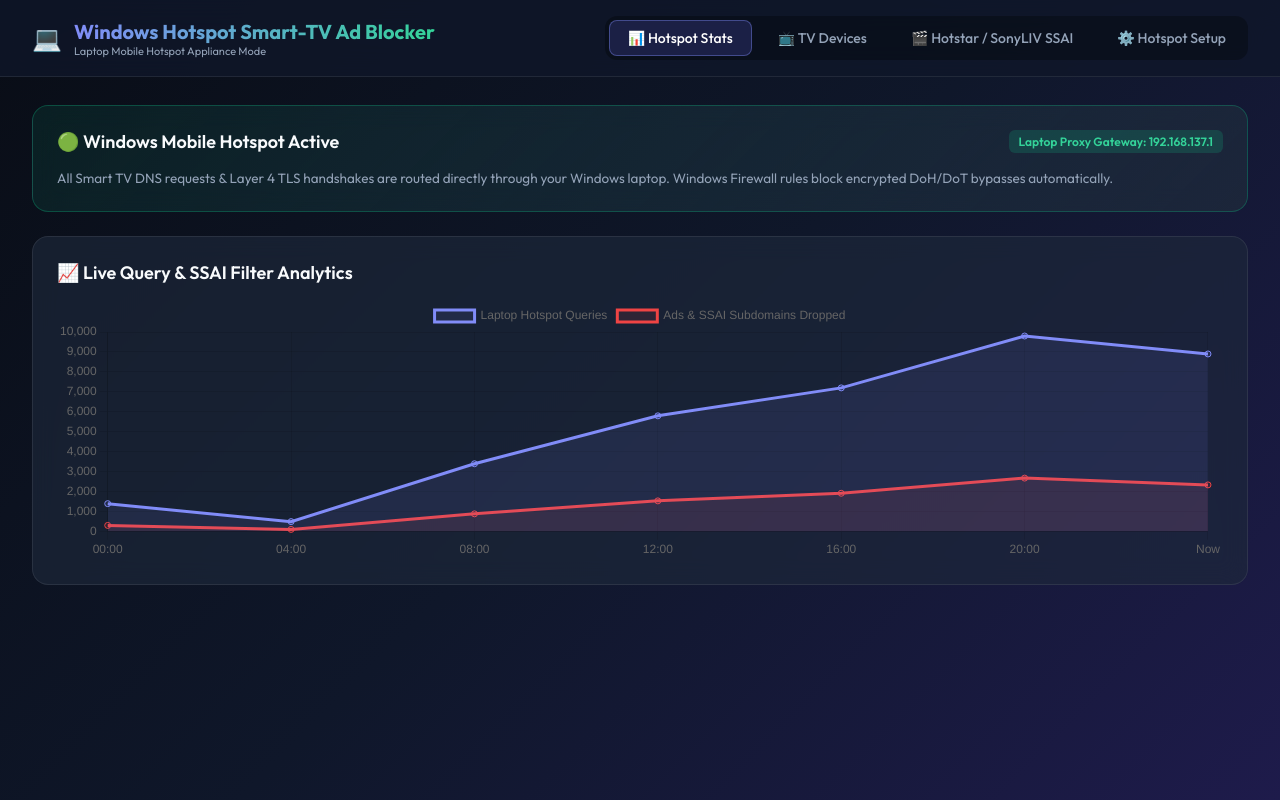
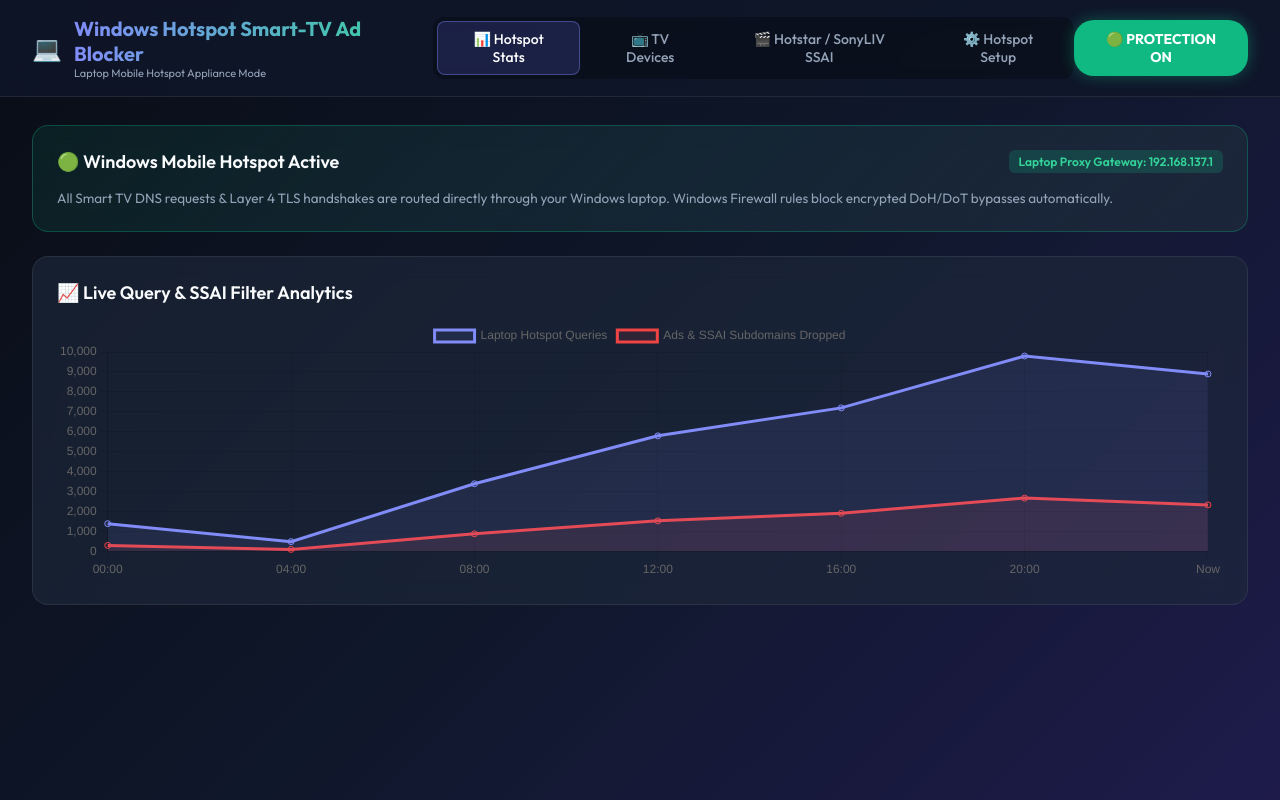
Before and after one commit to kathuriaharsh21-debug/windows-laptop-hotspot-adblocker, a website: page frontend/public/index.html in a window 1280 px wide. Drawn offline with nearby package versions, Linux system fonts and the light colour scheme.

Commit message:
Add frontend/public/index.html

```diff
--- a/frontend/public/index.html
+++ b/frontend/public/index.html
@@ -54,6 +54,11 @@
       <button class="tab-btn" onclick="showTab('ssai')">🎬 Hotstar / SonyLIV SSAI</button>
       <button class="tab-btn" onclick="showTab('setup')">⚙️ Hotspot Setup</button>
     </div>
+
+    <!-- Interactive Master ON / OFF Toggle Button -->
+    <button id="master-toggle-btn" class="btn" style="background: #10b981; color: #ffffff; padding: 10px 20px; font-size: 14px; font-weight: 700; border-radius: 20px; box-shadow: 0 0 15px rgba(16, 185, 129, 0.4);" onclick="toggleAdBlocker()">
+      🟢 PROTECTION ON
+    </button>
   </header>
 
   <main>
@@ -136,6 +141,24 @@
   </main>
 
   <script>
+    let isProtectionOn = true;
+
+    function toggleAdBlocker() {
+      isProtectionOn = !isProtectionOn;
+      const btn = document.getElementById('master-toggle-btn');
+      if (isProtectionOn) {
+        btn.style.background = '#10b981';
+        btn.style.boxShadow = '0 0 15px rgba(16, 185, 129, 0.4)';
+        btn.innerHTML = '🟢 PROTECTION ON';
+        alert('🟢 Ad Protection ACTIVATED! All Smart TV ads, tracking, and SonyLIV/Hotstar SSAI hosts are blocked.');
+      } else {
+        btn.style.background = '#ef4444';
+        btn.style.boxShadow = '0 0 15px rgba(239, 68, 68, 0.4)';
+        btn.innerHTML = '🔴 PROTECTION OFF (PAUSED)';
+        alert('🔴 Ad Protection PAUSED. Traffic passes through uninhibited.');
+      }
+    }
+
     function showTab(name) {
       document.querySelectorAll('section').forEach(s => s.classList.add('hidden'));
       document.querySelectorAll('.tab-btn').forEach(b => b.classList.remove('active'));
```
